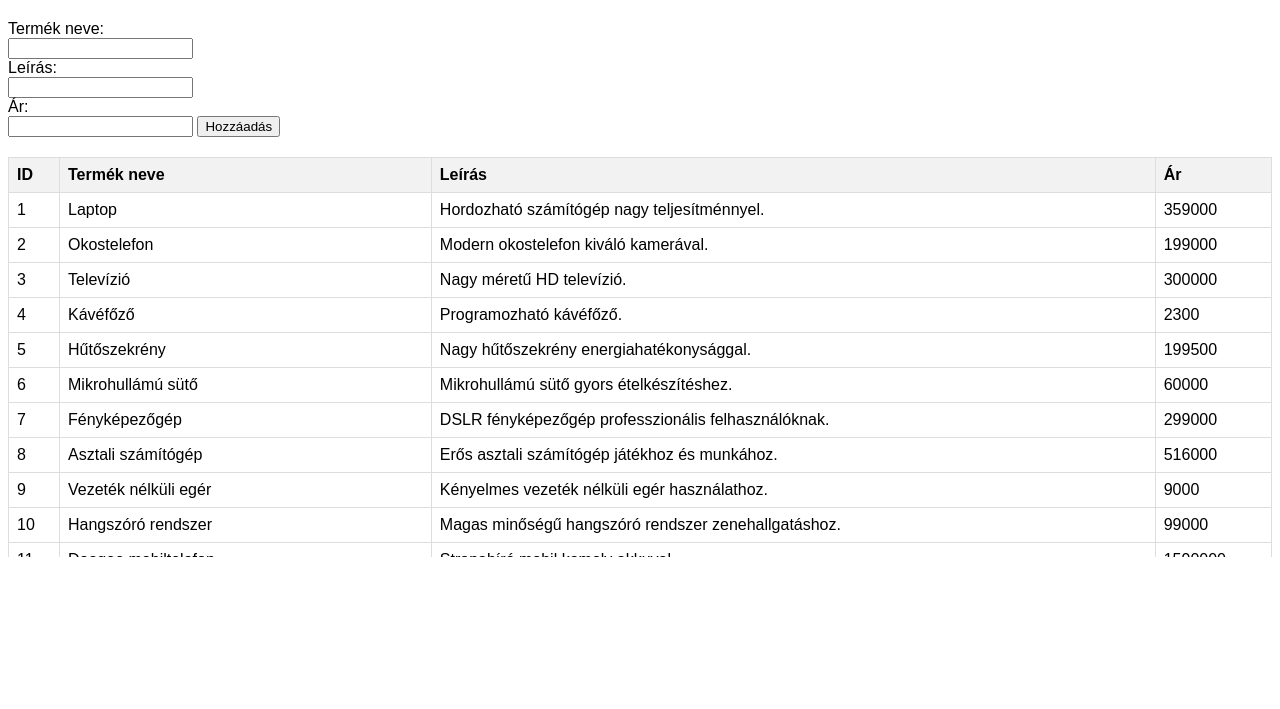
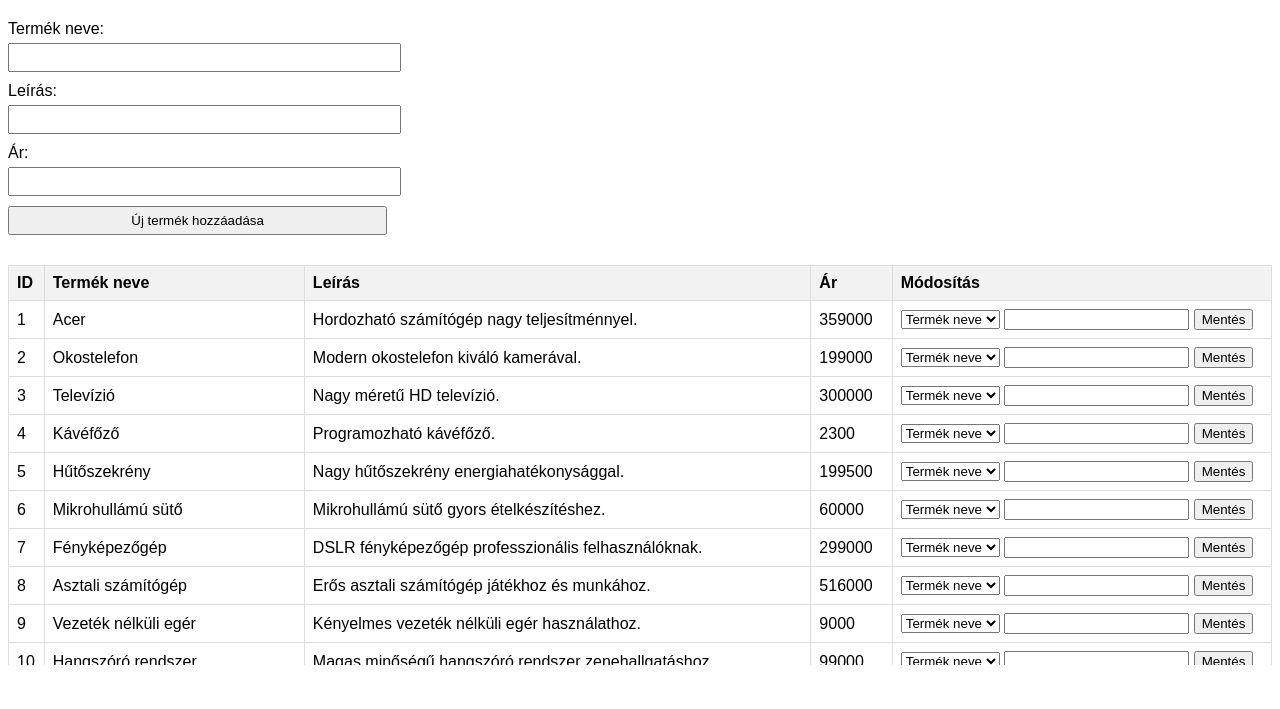
Before and after one commit to kobanya/API_HTML, a Flask app: page / in a window 1280 px wide. Shown: the part 36-745 px from the top of the page. Run offline with Flask 3, Linux system fonts and the light colour scheme.

Commit message:
hozzáadás és módosítás

```diff
--- a/main.py
+++ b/main.py
@@ -26,7 +26,7 @@ def add_product():
         # Új termék adatainak lekérése a formból
         uj_termek_neve = request.form['termék_neve']
         uj_termek_leirasa = request.form['leírás']
-        uj_termek_ara = int (request.form['ára'])
+        uj_termek_ara = int(request.form['ára'])
 
         # Az új termék objektum létrehozása
         ID = len(termek_lista) + 1
@@ -46,8 +46,26 @@ def add_product():
 
         return redirect('/')
 
+# Termék módosítása
+@app.route('/modify_product', methods=['POST'])
+def modify_product():
+    if request.method == 'POST':
+        # Módosított termék adatainak lekérése a formból
+        modified_id = int(request.form['modified_id'])
+        modified_field = request.form['modified_field']
+        modified_value = request.form['modified_value']
 
+        # A termék módosítása a termek_lista-ban
+        for termek in termek_lista:
+            if termek['ID'] == modified_id:
+                termek[modified_field] = modified_value
+                break
 
+        # A módosított termék mentése JSON fájlba
+        with open('termek_lista.json', 'w', encoding='utf-8') as json_file:
+            json.dump(termek_lista, json_file, ensure_ascii=False, indent=4)
+
+        return redirect('/')
 
 if __name__ == '__main__':
     app.run()
--- a/templates/termek_lista.html
+++ b/templates/termek_lista.html
@@ -41,21 +41,38 @@
             height: 400px;
             overflow-y: scroll;
         }
+        /* Az új termék mezők formázása */
+        .add-product-fields {
+            display: flex;
+            flex-direction: column;
+        }
+        .add-product-fields label {
+            margin-bottom: 5px;
+        }
+        .add-product-fields input {
+            margin-bottom: 10px;
+            padding: 5px;
+            width: 30%;
+        }
     </style>
 </head>
 <body>
     <div class="header">NAGY műszaki áruház</div>
+
+    <!-- Új termék hozzáadása űrlap -->
     <div class="add-product">
-        <form action="/add_product" method="POST">
+        <div class="add-product-fields">
             <label for="product_name">Termék neve:</label>
             <input type="text" id="product_name" name="termék_neve" required>
             <label for="product_description">Leírás:</label>
             <input type="text" id="product_description" name="leírás" required>
             <label for="product_price">Ár:</label>
             <input type="number" id="product_price" name="ára" required>
-            <input type="submit" value="Hozzáadás">
-        </form>
+            <input type="submit" value="Új termék hozzáadása">
+        </div>
     </div>
+
+    <!-- Termék táblázat -->
     <div class="scrollable-table">
         <div class="product-table">
             <table>
@@ -65,6 +82,7 @@
                         <th>Termék neve</th>
                         <th>Leírás</th>
                         <th>Ár</th>
+                        <th>Módosítás</th>
                     </tr>
                 </thead>
                 <tbody>
@@ -74,6 +92,18 @@
                         <td>{{ termek['termék neve'] }}</td>
                         <td>{{ termek['leírás'] }}</td>
                         <td>{{ termek['ára'] }}</td>
+                        <td>
+                            <form action="/modify_product" method="POST">
+                                <input type="hidden" name="modified_id" value="{{ termek['ID'] }}">
+                                <select name="modified_field">
+                                    <option value="termék neve">Termék neve</option>
+                                    <option value="leírás">Leírás</option>
+                                    <option value="ára">Ár</option>
+                                </select>
+                                <input type="text" name="modified_value">
+                                <input type="submit" value="Mentés">
+                            </form>
+                        </td>
                     </tr>
                     {% endfor %}
                 </tbody>
--- a/termek_lista.json
+++ b/termek_lista.json
@@ -1,7 +1,7 @@
 [
     {
         "ID": 1,
-        "termék neve": "Laptop",
+        "termék neve": "Acer",
         "leírás": "Hordozható számítógép nagy teljesítménnyel.",
         "ára": 359000
     },
@@ -81,7 +81,7 @@
         "ID": 14,
         "termék neve": "Sűrített levegő spray",
         "leírás": "Tisztító spray, szereléshez",
-        "ára": "990"
+        "ára": 990
     },
     {
         "ID": 15,
@@ -187,14 +187,62 @@
     },
     {
         "ID": 32,
-        "termék neve": "USB adattároló",
+        "termék neve": "USB adattároló 5GB",
         "leírás": "USB 3.0  hordozható adattároló",
-        "ára": 2000
+        "ára": "1990"
     },
     {
         "ID": 33,
         "termék neve": "Kávéfőző",
         "leírás": "Automata kévéfőző",
         "ára": 99000
+    },
+    {
+        "ID": 34,
+        "termék neve": "Tejhabosító",
+        "leírás": "Kávékészítéshez, tejhabosításra",
+        "ára": 15000
+    },
+    {
+        "ID": 35,
+        "termék neve": "HP laptop",
+        "leírás": "iskolai használatra konfigurált laptol",
+        "ára": 149000
+    },
+    {
+        "ID": 36,
+        "termék neve": "Samsung telvízió",
+        "leírás": "nagyképernyős 8K tv",
+        "ára": 399000
+    },
+    {
+        "ID": 37,
+        "termék neve": "Samsung DVD író",
+        "leírás": "retro DVD író ",
+        "ára": 5990
+    },
+    {
+        "ID": 38,
+        "termék neve": "Samsung DVD lejátszó",
+        "leírás": "retro DVD lejátszó ",
+        "ára": 5990
+    },
+    {
+        "ID": 39,
+        "termék neve": "Samsung 4K monitor",
+        "leírás": "számítógép monitor 4k felbontással",
+        "ára": 52000
+    },
+    {
+        "ID": 40,
+        "termék neve": "USB mobiltöltő",
+        "leírás": "mobiltelefon töltő",
+        "ára": 1990
+    },
+    {
+        "ID": 41,
+        "termék neve": "TV okosító",
+        "leírás": "TV smart box USB és HDM catlakozással",
+        "ára": 19000
     }
 ]
```
